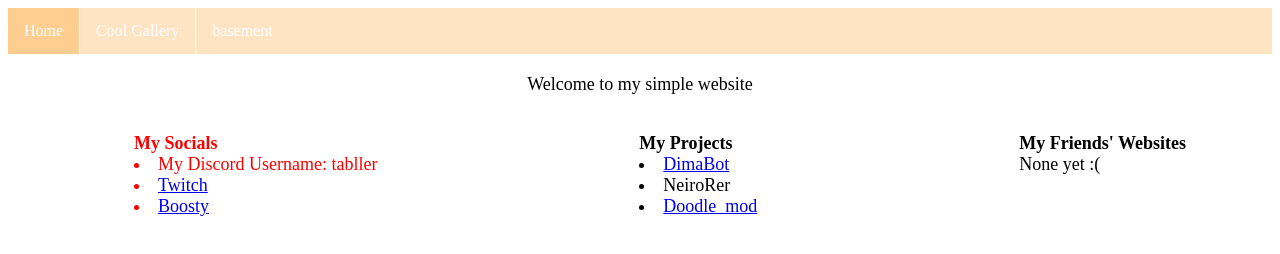
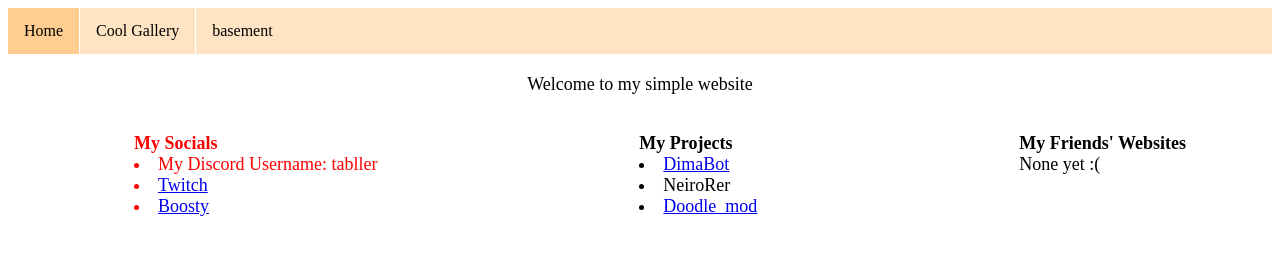
Before and after one commit to Tabller/SimpleWebsite, a plain HTML site: page index.html in a window 1280 px wide. Drawn offline with Linux system fonts and the light colour scheme.

Commit message:
Изменение цвета ссылок в навменю для большей читабельности

```diff
--- a/index.css
+++ b/index.css
@@ -26,7 +26,7 @@ div.navbar li:last-child {
 div.navbar a {
      display: block;
      padding: 8px;
-     color: rgb(255, 255, 255);
+     color: black;
      text-align: center;
      padding: 14px 16px;
      text-decoration: none;
```
